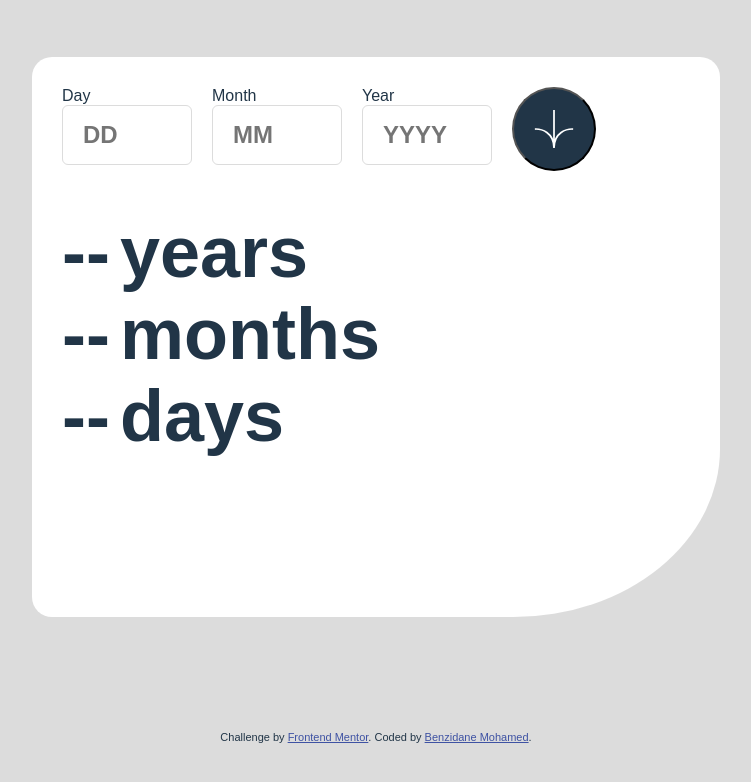
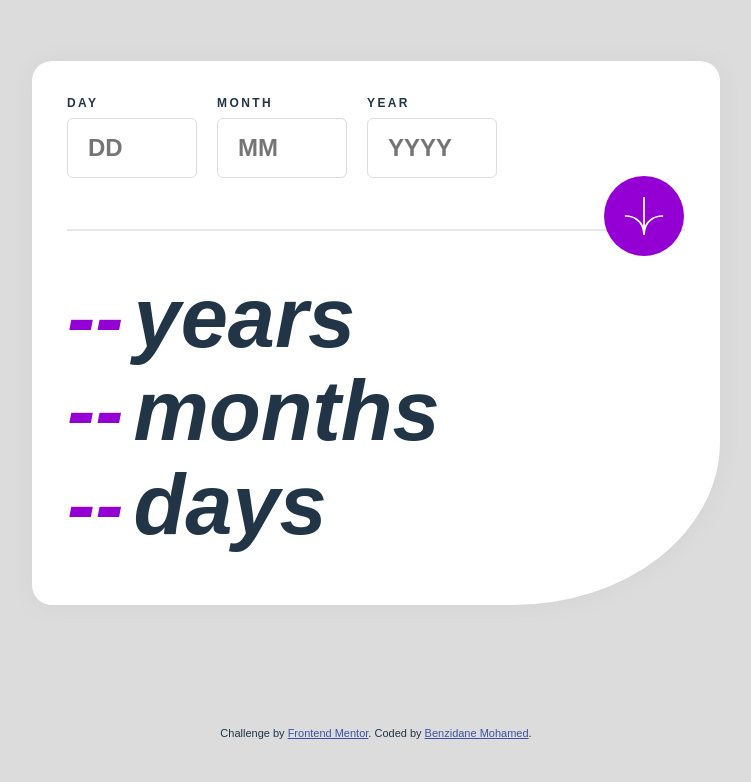
Before and after one commit to BenzidaneMo/-Age-calculator-app-new, a website built with Vite: page index.html in a window 1280 px wide. Shown: the whole page, without its empty margins (264-1015 px from the left). Built offline with nearby package versions, Linux system fonts and the light colour scheme; files whose address does not match are found by name.

Commit message:
updating CSS

```diff
--- a/style.css
+++ b/style.css
@@ -33,9 +33,10 @@ body {
 
 .container {
   width: 43em;
-  height: 35em;
+  height: 34em;
   border-radius: 20px 20px 30% 20px;
-  padding: 30px;
+  padding: 35px;
+  box-shadow: .5px 1px 20px rgba(143, 143, 143, 0.1);
   background-color: #ffffff;
 }
 
@@ -50,7 +51,15 @@ form div {
   flex-direction: column;
 }
 
-input {
+form div label {
+  font-size: 12px;
+  letter-spacing: 0.2em;
+  font-weight: 700;
+  text-transform: uppercase;
+  margin-bottom: 8px;
+}
+
+form div input {
   height: 60px;
   width: 130px;
   border-radius: 6px;
@@ -62,45 +71,53 @@ input {
   padding: 0 20px 0;
 }
 
-
-
-
-
-
-
-
-
-
+.displayErr {
+  height: 1em;
+  width: 130px;
+}
 
 button {
+  position: relative;
+  translate: 87px 80px;
   width: 50px;
   height: 50px;
   padding: 40px;
   justify-content: end;
-  background-color: #213547;
+  border: none;
+  background-color: darkviolet;
   background-image: url(assets/images/icon-arrow.svg);
   background-repeat: no-repeat;
   background-size: 40px;
   background-position: center;
   border-radius: 50%;
-
 }
 
-#linebreaker {
-  background-color: #242424;
-  height: 40px;
-  width: 100vw;
+button:active {
+  transform: scale(1.1) translateY(10px);
+  transition: transform 1s ease-in-out;
+}
+
+#linebreak {
+  margin-block: 35px;
+  border: none;
+  border-top: 2px solid rgba(27, 27, 27, 0.1);
 }
 
 .dis-res {
-  font-size: 4.5rem;
+  font-size: 5.3rem;
   font-weight: 800;
   margin-top: 40px;
+  font-style: italic;
+  line-height: 1.1em;
 }
 
 .dis-res span {
   display: flex;
   gap: 10px;
+}
+
+.dis-res span p:nth-child(1) {
+  color: darkviolet;
 }
 
 
```
